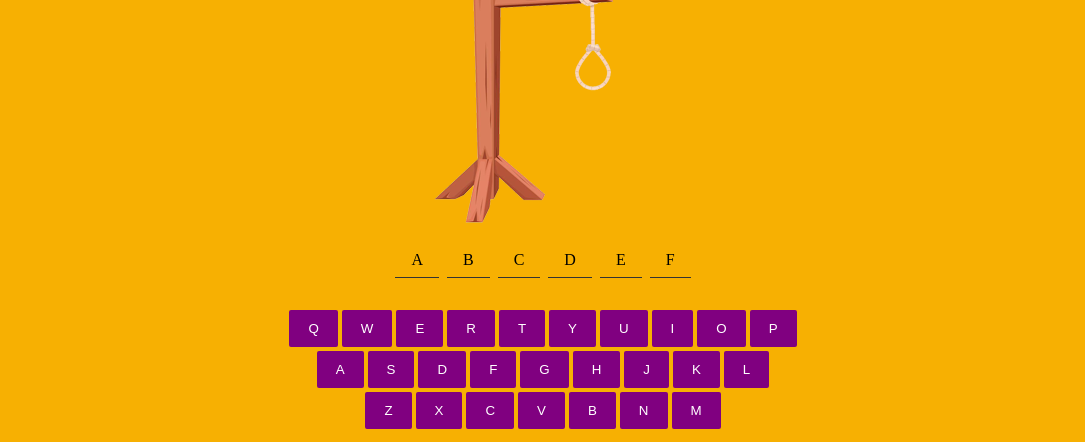
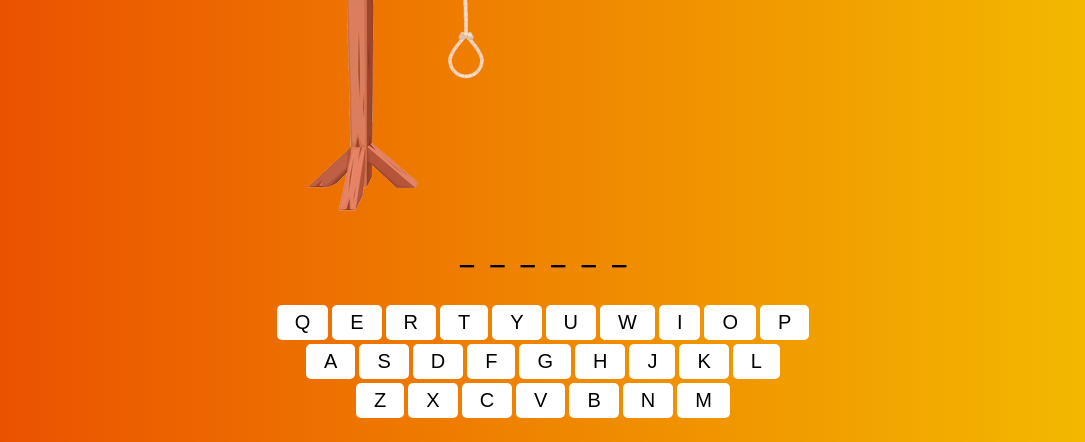
Before and after one commit to leonardofperes96/jogoDaForca, a plain HTML site: page src/index.html in a window 1280 px wide. Shown: the part 146-588 px from the top of the page, without its empty margins (97-1182 px from the left). Drawn offline with Linux system fonts and the light colour scheme.

Commit message:
Changed html and css a little bit, created the secret word logic, to show on screen, and show wrong letters

```diff
--- a/src/index.html
+++ b/src/index.html
@@ -6,59 +6,73 @@
   <meta http-equiv="X-UA-Compatible" content="IE=edge">
   <meta name="viewport" content="width=device-width, initial-scale=1.0">
   <title>Jogo da Forca</title>
+  <link rel="preconnect" href="https://fonts.googleapis.com">
+  <link rel="preconnect" href="https://fonts.gstatic.com" crossorigin>
+  <link href="https://fonts.googleapis.com/css2?family=Roboto&display=swap" rel="stylesheet">
   <link rel="stylesheet" href="styles/index.css">
   <script src="js/index.js" defer></script>
 </head>
 
 <body>
-  <div id="mainContent">
+  <div id="main-content">
     <h1>Jogo da Forca</h1>
-    <div id="img">
-      <img src="imagens/forca.png" alt="Forca" />
+    <div id="imagem-categoria-container">
+      <div id="imagem-forca">
+        <img src="imagens/forca.png" alt="Forca" />
+      </div>
+      <div id="categoria-container">
+        <h2>Palavras Erradas</h2>
+        <div data-palavra-errada id="categoria-palavras">
+          <!-- <span>A</span>
+          <span>B</span> -->
+        </div>
+      </div>
     </div>
-    <div id="palavra">
-      <div class="letras">A</div>
-      <div class="letras">B</div>
-      <div class="letras">C</div>
-      <div class="letras">D</div>
-      <div class="letras">E</div>
-      <div class="letras">F</div>
+    <div data-palavra-sorteada id="palavra-sorteada">
+      <!-- <span>A</span>
+      <span>B</span>
+      <span>A</span>
+      <span>C</span>
+      <span>A</span>
+      <span>T</span> -->
     </div>
+
     <div id="teclado">
       <div class="teclas">
-        <button class="tecla-Q">Q</button>
-        <button class="tecla-W">W</button>
-        <button class="tecla-E">E</button>
-        <button class="tecla-R">R</button>
-        <button class="tecla-T">T</button>
-        <button class="tecla-Y">Y</button>
-        <button class="tecla-U">U</button>
-        <button class="tecla-I">I</button>
-        <button class="tecla-O">O</button>
-        <button class="tecla-P">P</button>
+        <button data-palavra-button>Q</button>
+        <button data-palavra-button>E</button>
+        <button data-palavra-button>R</button>
+        <button data-palavra-button>T</button>
+        <button data-palavra-button>Y</button>
+        <button data-palavra-button>U</button>
+        <button data-palavra-button>W</button>
+        <button data-palavra-button>I</button>
+        <button data-palavra-button>O</button>
+        <button data-palavra-button>P</button>
       </div>
       <div class="teclas">
-        <button class="tecla-A">A</button>
-        <button class="tecla-S">S</button>
-        <button class="tecla-D">D</button>
-        <button class="tecla-F">F</button>
-        <button class="tecla-G">G</button>
-        <button class="tecla-H">H</button>
-        <button class="tecla-J">J</button>
-        <button class="tecla-K">K</button>
-        <button class="tecla-L">L</button>
+        <button data-palavra-button>A</button>
+        <button data-palavra-button>S</button>
+        <button data-palavra-button>D</button>
+        <button data-palavra-button>F</button>
+        <button data-palavra-button>G</button>
+        <button data-palavra-button>H</button>
+        <button data-palavra-button>J</button>
+        <button data-palavra-button>K</button>
+        <button data-palavra-button>L</button>
       </div>
       <div class="teclas">
-        <button class="tecla-Z">Z</button>
-        <button class="tecla-X">X</button>
-        <button class="tecla-C">C</button>
-        <button class="tecla-V">V</button>
-        <button class="tecla-B">B</button>
-        <button class="tecla-N">N</button>
-        <button class="tecla-M">M</button>
+        <button data-palavra-button>Z</button>
+        <button data-palavra-button>X</button>
+        <button data-palavra-button>C</button>
+        <button data-palavra-button>V</button>
+        <button data-palavra-button>B</button>
+        <button data-palavra-button>N</button>
+        <button data-palavra-button>M</button>
       </div>
     </div>
-    <div id="categoria">CATEGORIA!</div>
+    <div data-palavra-categoria id="categoria">
+    </div>
 
     <!-- MODAL  -->
 
--- a/src/js/index.js
+++ b/src/js/index.js
@@ -121,9 +121,90 @@ const palavras = [
   }),
 ];
 
-sortearPalavra();
-function sortearPalavra() {
-  const indexPalavra = parseInt(Math.random() * palavras.length);
-  const palavraSecreta = palavras[indexPalavra].name;
-  console.log(palavraSecreta);
+// Elementos utilizados para manipulação do DOM;
+
+const allButtons = document.querySelectorAll('[data-palavra-button]');
+const categoriaDiv = document.querySelector('[data-palavra-categoria]');
+const palavraSorteadaContainer = document.querySelector(
+  '[data-palavra-sorteada]',
+);
+const palavraErradaContainer = document.querySelector('[data-palavra-errada]');
+
+// Sortear index da palavra e categoria secreta
+const palavraIndex = parseInt(Math.random() * palavras.length);
+
+// Obter palavra e categoria secreta
+const palavraSorteada = palavras[palavraIndex].name;
+const categoriaSorteada = palavras[palavraIndex].category;
+console.log(palavraSorteada);
+
+//Array Dinamico de Palavras;
+let novoArrayDinamico = [];
+let letrasErradas = [];
+
+// Funções
+
+// Função para inciar o jogo
+
+function startGame() {
+  const arrayStart = palavraSorteada.split('');
+
+  arrayStart.forEach((letra) => {
+    palavraSorteadaContainer.innerHTML += `<span>_</span>`;
+  });
 }
+// Função para começar o jogo;
+startGame();
+
+// Mostrar a categoria sorteada
+function appendCategory(categoriaSorteada) {
+  categoriaDiv.innerHTML = `<h2>Dica : ${categoriaSorteada}</h2>`;
+}
+appendCategory(categoriaSorteada);
+
+// Função para mostrar na tela a letra
+function mostrarLetraTela(letra, arrayPalavraSorteada) {
+  palavraSorteadaContainer.innerHTML = '';
+
+  arrayPalavraSorteada.forEach((letra) => {
+    if (novoArrayDinamico.includes(letra)) {
+      palavraSorteadaContainer.innerHTML += `<span>${letra}</span>`;
+    } else {
+      palavraSorteadaContainer.innerHTML += `<span>_</span>`;
+    }
+  });
+}
+
+// Função para mostrar letras erradas
+
+function mostrarLetraErrada(letra) {
+  palavraErradaContainer.innerHTML = '';
+
+  letrasErradas.forEach((letra) => {
+    palavraErradaContainer.innerHTML += `<span>${letra}</span>`;
+  });
+}
+
+// Função para o evento de clique
+
+function handleClick(e) {
+  let letra = e.target.innerText;
+
+  //Transformar a palavra sorteada e a categirua em um array com cada letra da palavra;
+  const arrayPalavraSorteada = palavraSorteada.split('');
+
+  // Mostrar palavra sorteada na tela
+  if (arrayPalavraSorteada.includes(letra)) {
+    novoArrayDinamico.push(letra);
+    mostrarLetraTela(letra, arrayPalavraSorteada);
+  } else {
+    letrasErradas.push(letra);
+    mostrarLetraErrada(letra);
+  }
+}
+
+//Eventos
+
+allButtons.forEach((btn) => {
+  btn.addEventListener('click', handleClick);
+});
--- a/src/styles/index.css
+++ b/src/styles/index.css
@@ -5,66 +5,101 @@
 }
 
 body {
-  background: #f7b002;
+  background: linear-gradient(90deg, #ea4900 0%, #f4c100 100%);
+  min-height: 100vh;
+  width: 100%;
+  font-family: 'Roboto', sans-serif;
 }
 
-#mainContent {
-  padding: 1rem 2rem;
+#main-content {
+  width: 600px;
+  max-width: 100%;
+  display: flex;
+  margin: 1rem auto;
+  flex-direction: column;
+  justify-content: center;
+  justify-items: center;
+  align-items: center;
+  gap: 1rem;
+}
+
+#main-content h1{
+  font-size: 3rem;
+}
+
+#imagem-categoria-container{
+  display: flex;
+  justify-content: space-between;
+  gap: 1rem;
+}
+
+#categoria-container{
+  display: flex;
+  flex-direction: column;
+  gap: 1rem;
+  justify-content: start;
+}
+
+#categoria-container h2{
+font-size: 2rem;
+}
+
+#categoria-palavras {
+  font-size: 1.5rem;
+  display: flex;
+  gap: 1rem;
+  justify-content: center;
+}
+
+#palavra-sorteada{
+  font-size: 2rem;
   display: flex;
   justify-content: center;
-  align-items: center;
-  flex-wrap: wrap;
-  flex-direction: column;
   gap: 1rem;
-  margin-top: 2rem;
 }
 
-#img img{
-  max-width: 100%;
+#palavra-sorteada span {
   display: block;
 }
 
-#palavra{
-  display: flex;
-  align-items: center;
-  gap: 0.5rem;
-}
-
-.letras {
-  padding: 0.5rem 1rem;
-  border-bottom: 1px solid #333;
-}
+/* #palavra-sorteada span:nth-child(1n)::after{
+  content: '';
+  border: 1px solid white;
+  width: 1.75rem;
+  top: 35px;
+  margin-left: -1.5rem;
+  position: absolute;
+} */
 
 #teclado {
+  margin-top: 1rem;
   display: flex;
-  flex-wrap: wrap;
   flex-direction: column;
+  justify-content: center;
   align-items: center;
-  justify-content: center;
   gap: 0.25rem;
-  margin-top: 1rem;
 }
 
 .teclas {
   display: flex;
   gap: 0.25rem;
-  align-items: center;
-  justify-content: center;
 }
 
-.teclas button{
-  padding: 0.5rem 1rem;
-  background: purple;
-  border: 3px solid purple;
-  border-radius: 2px;
+.teclas button {
+  padding: 0.25rem 1rem;
+  font-size: 1.25rem;
+  border: 2px solid transparent;
+  border-radius: 5px;
+  background: white;
+  cursor: pointer;
+  transition: .4s;
+}
+.teclas button:hover {
   color: white;
-  transition: .4s;
-  cursor: pointer;
+  background: black;
+  transition: .7s;
 }
-
-.teclas button:hover {
-  background: white;
-  color: purple;
-  transition: .5s;
-  border: 3px solid white;
+#categoria {
+  margin-top: 1rem;
+  font-size: 1.5rem;
 }
```
